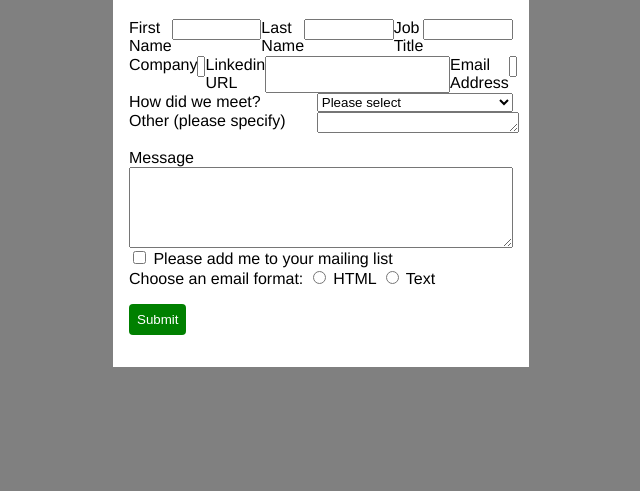
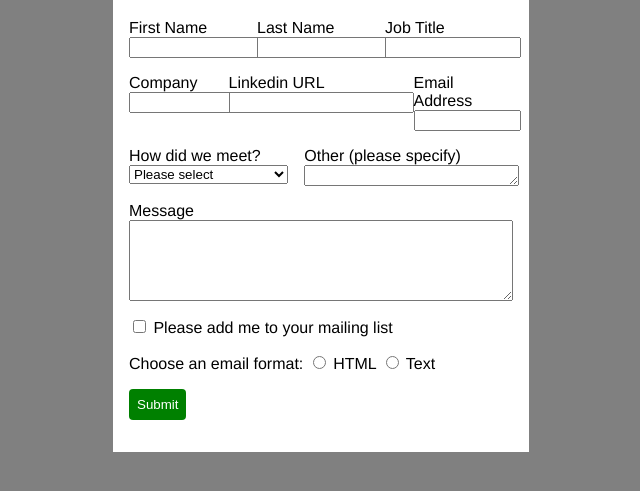
Before and after one commit to crex424/Contact-Form, a plain HTML site: page home.html in a window 1280 px wide. Shown: the part 61-552 px from the top of the page, without its empty margins (319-959 px from the left). Drawn offline with Linux system fonts and the light colour scheme.

Commit message:
fixed html errors

```diff
--- a/home.html
+++ b/home.html
@@ -12,26 +12,37 @@
         <h1 id="header">Contact Form</h1>
         <form action="#" method="get" id="contact-form">
             <div id="row-one">
+                <div class="content">
                     <label for="fname">First Name</label>
                     <input type="text" name="fname" id="fname">
-
+                </div>
+                <div class="content">
                     <label for="lname">Last Name</label>
                     <input type="text" name="lname" id="lname">
-
+                </div>
+                <div class="content">
                     <label for="job-title">Job Title</label>
                     <input type="text" name="job-title" id="job-title">
                 </div>
+            </div>
             <div id="row-two">
+                 <div class="content">
                     <label for="company">Company</label>
                     <input type="text" name="company" id="company">
+                 </div>
 
+                  <div class="content">
                     <label for="linkedin">Linkedin URL</label>
                     <input type="url" name="linkedin" id="linkedin">
+                  </div>
 
+                <div class="content">
                     <label for="email">Email Address</label>
                     <input type="email" name="email" id="email">
                 </div>
+            </div>
             <div id="row-three">
+                <div class="content">
                     <label for="meet">How did we meet?</label>
                     <select name="meet" id="meet">
                         <option value="none">Please select</option>
@@ -39,25 +50,32 @@
                         <option value="work">Work</option>
                         <option value="school">School</option>
                     </select>
+                </div>
 
+                <div class="content">
                     <label for="other">Other (please specify)</label>
                     <textarea rows="1" name="other" id="other"></textarea>
                 </div>
+            </div>
             <label for="message">Message</label>
             <textarea rows="5" name="message" id="message"></textarea>
-
+            <div id="check-box">
                 <label for="mailing-list">
                 <input type="checkbox" id="mailing-list" name="mailing-list" value="mailing-list">
                 Please add me to your mailing list
                 </label>
-
-            <label for="eformat">
+            </div>
+            <div id="radio-btns">
+                <label for="html">
                     Choose an email format:
-                <input type="radio" id="html" class="eformat" name="method" value="eformat">
+                    <input type="radio" id="html" class="eformat" name="method" value="HTML">
                     HTML
-                <input type="radio" id="text" class="eformat" name="method" value="eformat">
+                </label>
+                <label for="text-format">
+                    <input type="radio" id="text-format" class="eformat" name="method" value="text">
                     Text
                 </label>
+            </div>
             <div id="submit-bn">
                 <button type="submit">Submit</button>
             </div>
```
Lines whose indentation alone changed are shown as unchanged.
